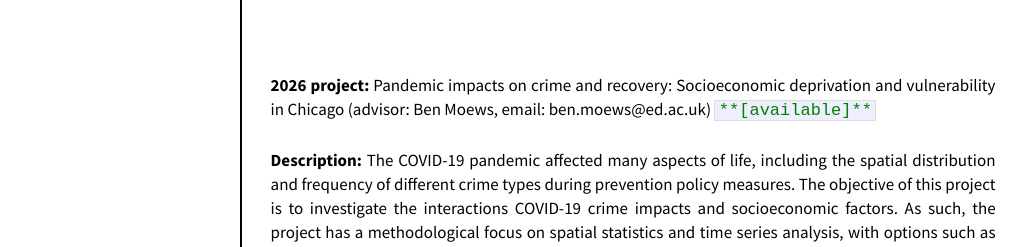
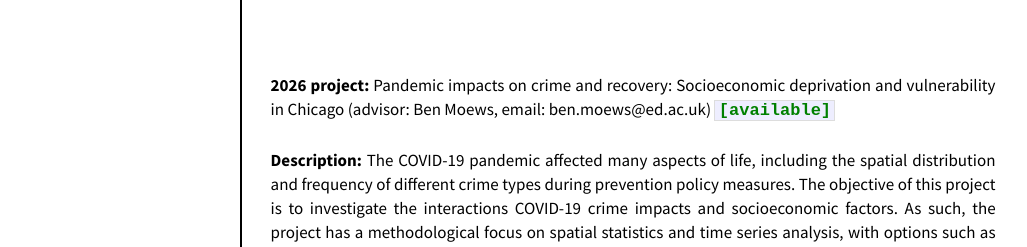
Before and after one commit to 2dml-lab/2dml-lab.github.io, a Jekyll site: the page built from _posts/2024-01-31-summer_projects.md, in a window 1280 px wide. Shown: the part 632-879 px from the top of the page, without its empty margins (118-1145 px from the left). Built offline with Jekyll 4.4.1, drawn with Linux system fonts in a browser that asks for light colours.

Commit message:
Update 2024-01-31-summer_projects.md

```diff
--- a/_posts/2024-01-31-summer_projects.md
+++ b/_posts/2024-01-31-summer_projects.md
@@ -24,7 +24,7 @@
 
 <br>
 
-**2026 project:** Pandemic impacts on crime and recovery: Socioeconomic deprivation and vulnerability in Chicago (advisor: Ben Moews, email: ben.moews@ed.ac.uk) <code style="color: green">**[available]**</code>
+**2026 project:** Pandemic impacts on crime and recovery: Socioeconomic deprivation and vulnerability in Chicago (advisor: Ben Moews, email: ben.moews@ed.ac.uk) **<code style="color: green">[available]</code>**
 
 **Description:** The COVID-19 pandemic affected many aspects of life, including the spatial distribution and frequency of different crime types during prevention policy measures. The objective of this project is to investigate the interactions COVID-19 crime impacts and socioeconomic factors. As such, the project has a methodological focus on spatial statistics and time series analysis, with options such as cluster analysis as part of unsupervised machine learning. Students will be provided with fine-grained spatio-temporal data on crime incident reports for the City of Chicago, while socioeconomic hardship data is available through the American Community Survey 5-Year Estimates.
 
```
